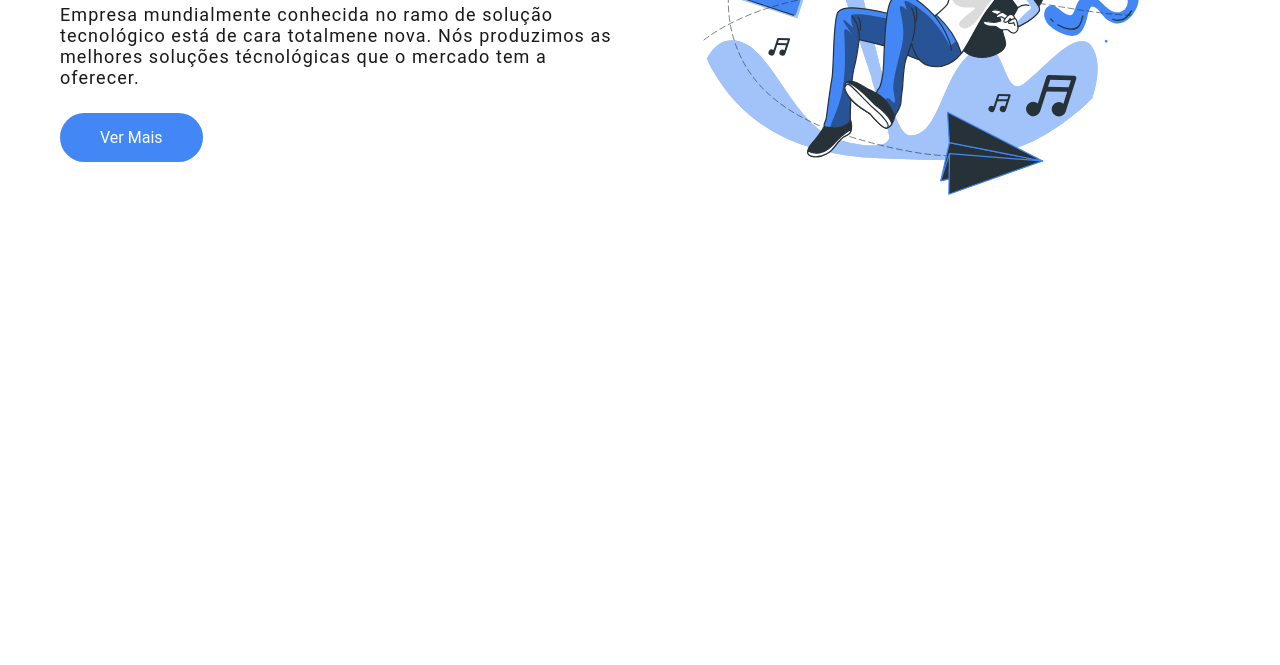
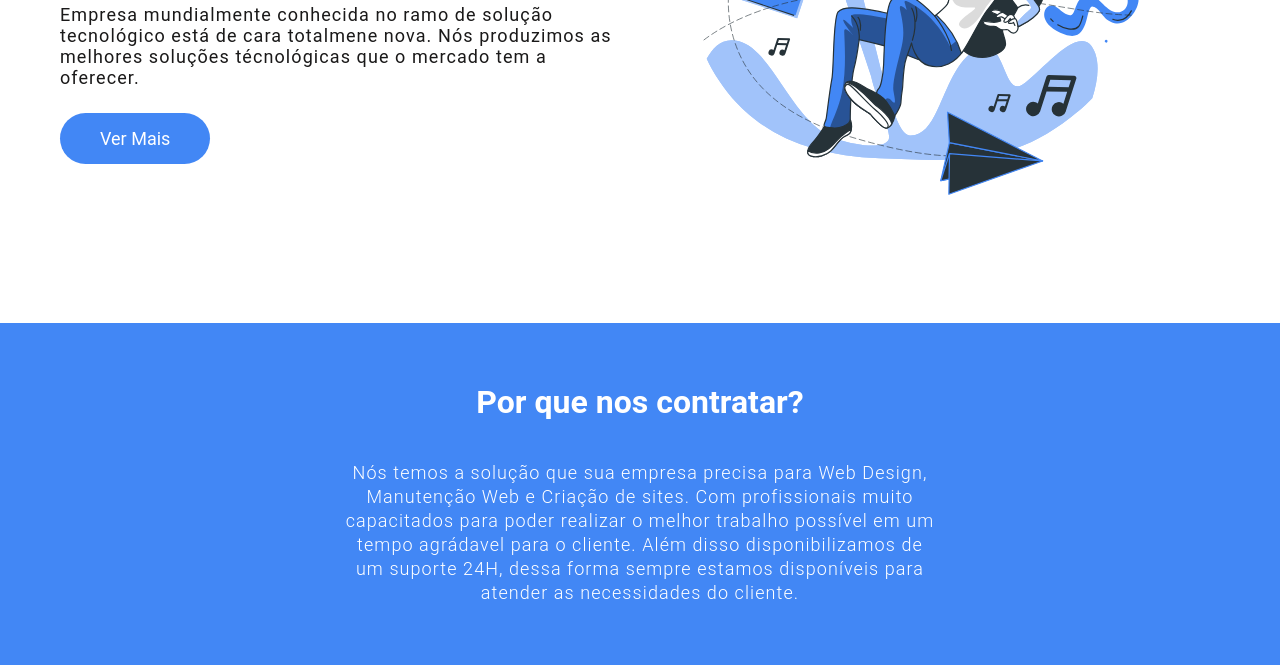
Before and after one commit to devsfer1/soul-website, a plain HTML site: page index.html in a window 1280 px wide. Shown: the part 397-1062 px from the top of the page. Before the commit the page ends 800 px from the top, so only its background shows below. Drawn offline with Linux system fonts and the light colour scheme.

Commit message:
Adicinado banner

```diff
--- a/css/reset.css
+++ b/css/reset.css
@@ -20,3 +20,35 @@ a {
 body {
     font-family: 'Roboto', sans-serif;
 }
+
+/* === Fonts Reset's === */
+
+a,p {
+    font-size: 18px;
+}
+
+@media(max-width: 1225px) {
+    a,p {font-size: 16px}
+}
+
+@media(max-width: 600px) {
+    a,p {font-size: 14px}
+}
+
+
+h1 {
+    font-size: 48px;
+}
+
+@media(max-width: 1225px) {
+    h1 {font-size: 32px;}
+}
+
+
+h2 {
+    font-size: 32px;
+}
+
+@media(max-width: 1225px) {
+    h2 {font-size: 24px;}
+}
--- a/css/responsive.css
+++ b/css/responsive.css
@@ -85,7 +85,7 @@
     }
 }
 
-@media(max-width: 700px) {
+@media(max-width: 600px) {
     .home-container {
         flex-direction: column;
     }
@@ -98,3 +98,12 @@
         font-size: 14px;
     }
 }
+
+
+/* === Banner-1 === */
+
+@media(max-width: 800px) {
+    .banner-1-subtitle{
+        max-width: 40ch;
+    }
+}
--- a/css/style.css
+++ b/css/style.css
@@ -21,8 +21,6 @@
     --cor-principal: #000000;
     --cor-secundaria: #4287f5;
 }
-
-
 
 
 /* === Header === */
@@ -59,13 +57,13 @@ header {
 .nav-link {
     color: var(--cor-principal);
     font-weight: 500;
-    font-size: 18px;
 }
 
 /* === Home === */
 .home-container {
     display: flex;
     flex-direction: row-reverse;
+    margin-bottom: 60px;
 }
 
 .home-img {
@@ -79,14 +77,12 @@ header {
 }
 
 .home-text-title {
-    font-size: 48px;
     font-weight: 900;
     letter-spacing: 0.02em;
     margin-bottom: 20px;
 }
 
 .home-text-subtitle {
-    font-size: 18px;
     letter-spacing: 0.06em;
     color: #1a1919;
     margin-bottom: 40px;
@@ -97,4 +93,32 @@ header {
     color: #FFFFFF;
     padding: 15px 40px;
     border-radius: 40px;
+    transition: ease 0.5s;
 }
+
+.home-text-btn:hover {
+    background-color: #0048ba;
+}
+
+
+/* === Banner-1 === */
+.banner-1 {
+    width: 100%;
+    background-color: var(--cor-secundaria);
+    color: #FFFFFF;
+    text-align: center;
+    padding: 60px 0;
+}
+
+.banner-1-title {
+    margin-bottom: 40px;
+    font-size: 32px;
+}
+
+.banner-1-subtitle {
+    font-weight: 300;
+    line-height: 24px;
+    letter-spacing: 0.06em;
+    max-width: 60ch;
+    margin: 0 auto;
+}
--- a/index.html
+++ b/index.html
@@ -46,5 +46,10 @@
             </div>
         </div>
     </section>
+
+    <div class="banner-1">
+        <h2 class="banner-1-title">Por que nos contratar?</h2>
+        <p class="banner-1-subtitle">Nós temos a solução que sua empresa precisa para Web Design, Manutenção Web e Criação de sites. Com profissionais muito capacitados para poder realizar o melhor trabalho possível em um tempo agrádavel para o cliente. Além disso disponibilizamos de um suporte 24H, dessa forma sempre estamos disponíveis para atender as necessidades do cliente.</p>
+    </div>
 </body>
 </html>
```
